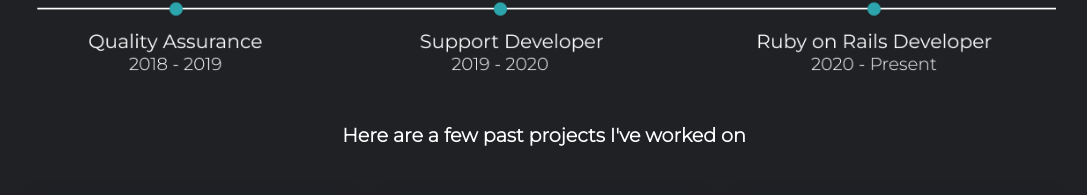
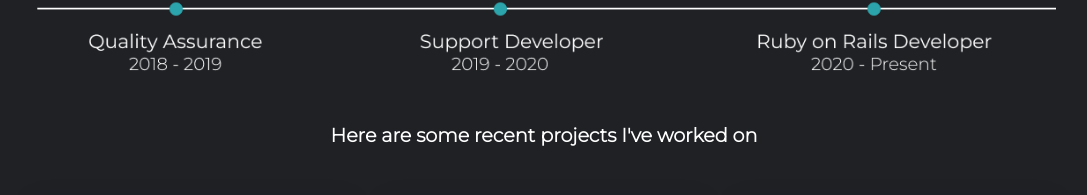
Before and after one commit to sophiaclara/sophia, a plain HTML site: page index.html in a window 1280 px wide. Shown: the part 2019-2214 px from the top of the page, without its empty margins (96-1183 px from the left). Drawn offline with nearby package versions, Linux system fonts and the light colour scheme; grey boxes are pictures that could not be loaded.

Commit message:
Update Project Text

```diff
--- a/index.html
+++ b/index.html
@@ -159,7 +159,7 @@
         </div>
         <img src="assets/img/experience.png"></img><br>
       </section>
-      <center><h3 style="font-weight: var(--font-semi);" class="about__text">Here are a few past projects I've worked on</h3></center>
+      <center><h3 style="font-weight: var(--font-semi);" class="about__text">Here are some recent projects I've worked on</h3></center>
       <div class="work__container bd-grid">
         <a href="#myModal" class="work__img" id="myBtn">
           <img src="assets/img/inventory.jpg" alt="">
```
